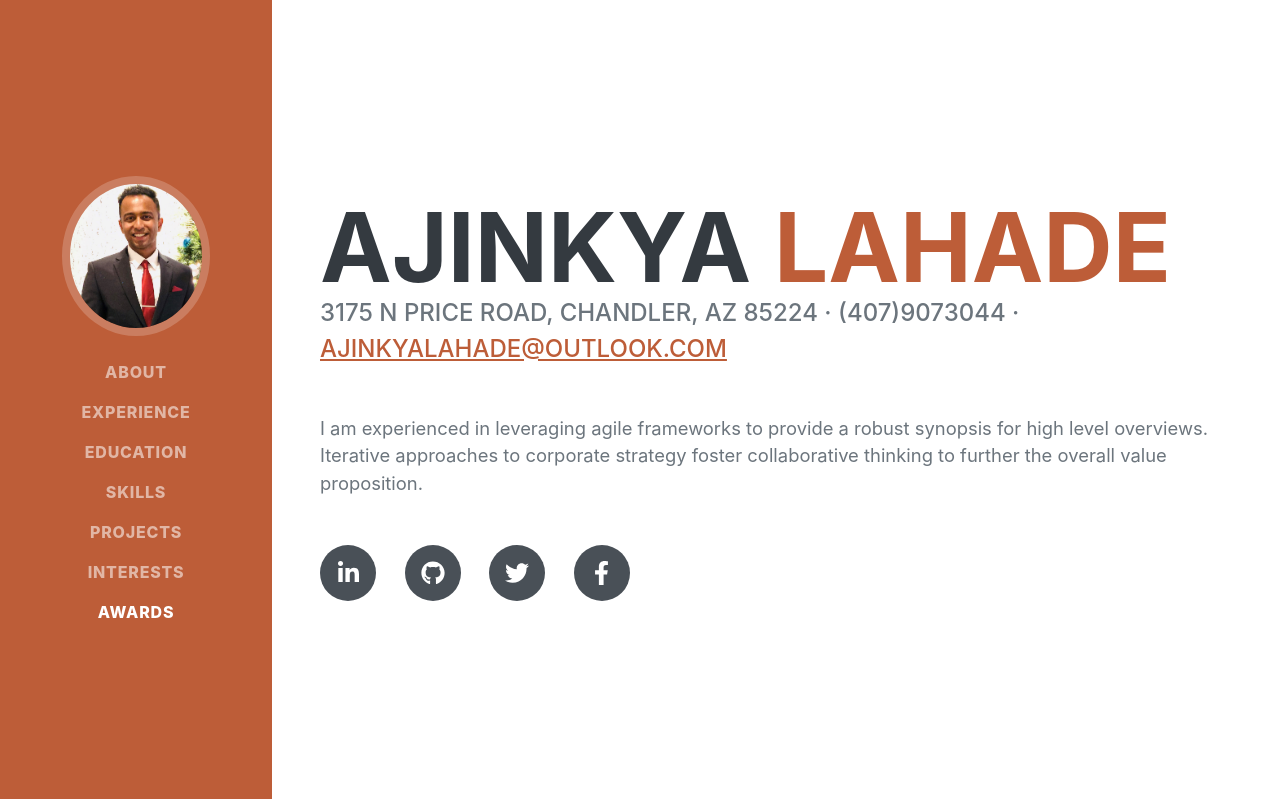
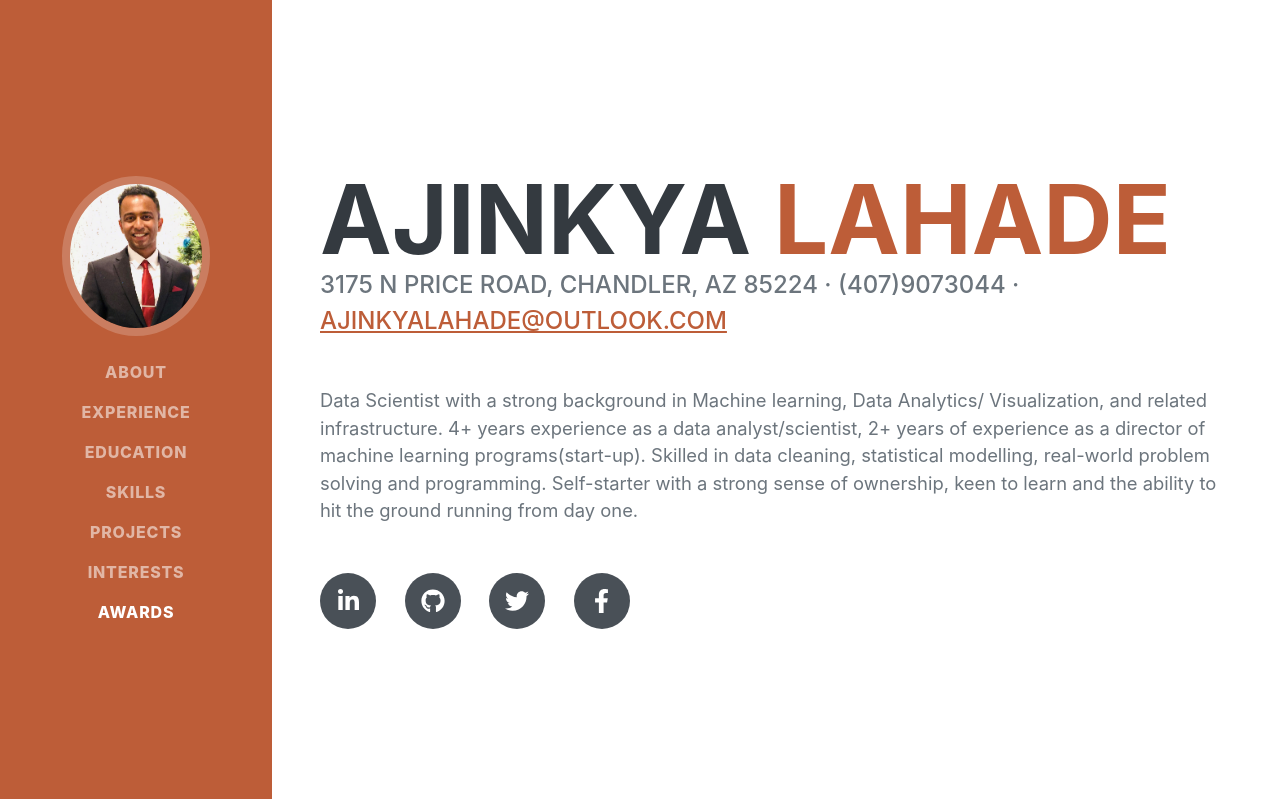
Before and after one commit to ajinkyalahade/Flask-AJ, a Flask app: page / in a window 1280 px wide. Shown: the top 799 px of the page. Run offline with Flask 2, Linux system fonts and the light colour scheme; some libraries are stand-ins or nearby versions; some web fonts are replaced.

Commit message:
One page resume home page;

```diff
--- a/templates/index.html
+++ b/templates/index.html
@@ -48,9 +48,9 @@
                         3175 N Price Road, Chandler, AZ 85224 · (407)9073044 ·
                         <a href="ajinkyalahade@outlook.com">ajinkyalahade@outlook.com</a>
                     </div>
-                    <p class="lead mb-5">I am experienced in leveraging agile frameworks to provide a robust synopsis for high level overviews. Iterative approaches to corporate strategy foster collaborative thinking to further the overall value proposition.</p>
+                    <p class="lead mb-5">Data Scientist with a strong background in Machine learning, Data Analytics/ Visualization, and related infrastructure. 4+ years experience as a data analyst/scientist, 2+ years of experience as a director of machine learning programs(start-up). Skilled in data cleaning, statistical modelling, real-world problem solving and programming. Self-starter with a strong sense of ownership, keen to learn and the ability to hit the ground running from day one.</p>
                     <div class="social-icons">
-                        <a class="social-icon" href="#!"><i class="fab fa-linkedin-in"></i></a>
+                        <a class="social-icon" href="https://www.linkedin.com/in/ajinkya-lahade/"><i class="fab fa-linkedin-in"></i></a>
                         <a class="social-icon" href="#!"><i class="fab fa-github"></i></a>
                         <a class="social-icon" href="#!"><i class="fab fa-twitter"></i></a>
                         <a class="social-icon" href="#!"><i class="fab fa-facebook-f"></i></a>
```
